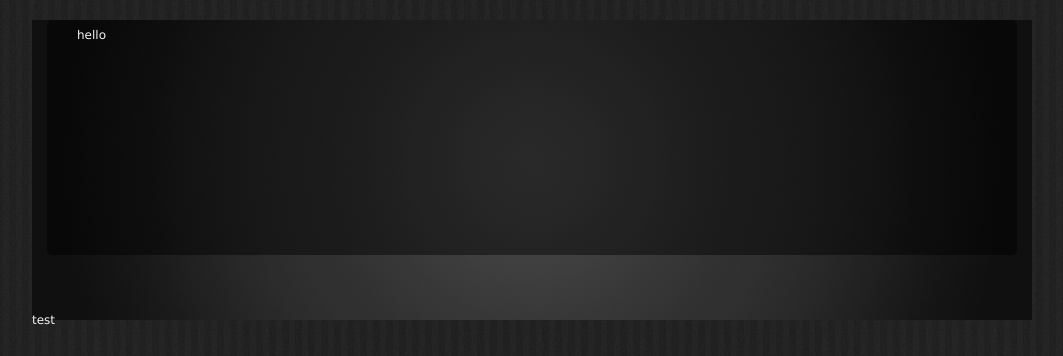
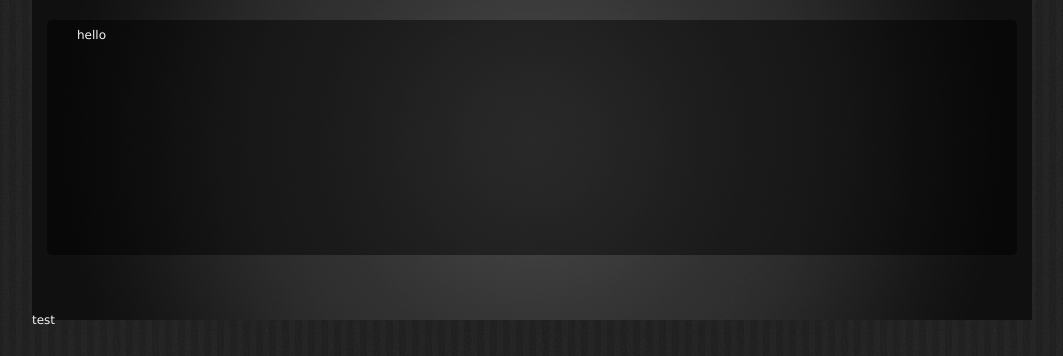
Before and after one commit to TrellixVulnTeam/hn_1332, a PHP site: page / in a window 1280 px wide. Shown: the part 64-420 px from the top of the page, without its empty margins (108-1171 px from the left). Run offline with PHP 8.4, Linux system fonts and the light colour scheme.

Commit message:
Luke was being silly

```diff
--- a/client-php/index.html
+++ b/client-php/index.html
@@ -37,6 +37,7 @@ g/TR/xhtml1/DTD/xhtml1-transitional.dtd">
 <div id="banner_block">
 hello
 </div>
+
 </div>
 
 <div id="content">test</div>
--- a/client-php/style.css
+++ b/client-php/style.css
@@ -58,6 +58,7 @@ body {
 .links_item {
 }
 #banner {
+	padding-top: 20px;
 	max-height: 300px;
 	min-height: 300px;
 	background-image: url(images/banner.png);
@@ -72,7 +73,6 @@ body {
 	padding-left: 30px;
 	padding-top: 15px;
 	position: relative;
-	margin-top: 20px;
 	height: 220px;
 	width: 940px;
 	background-repeat: repeat;
```
